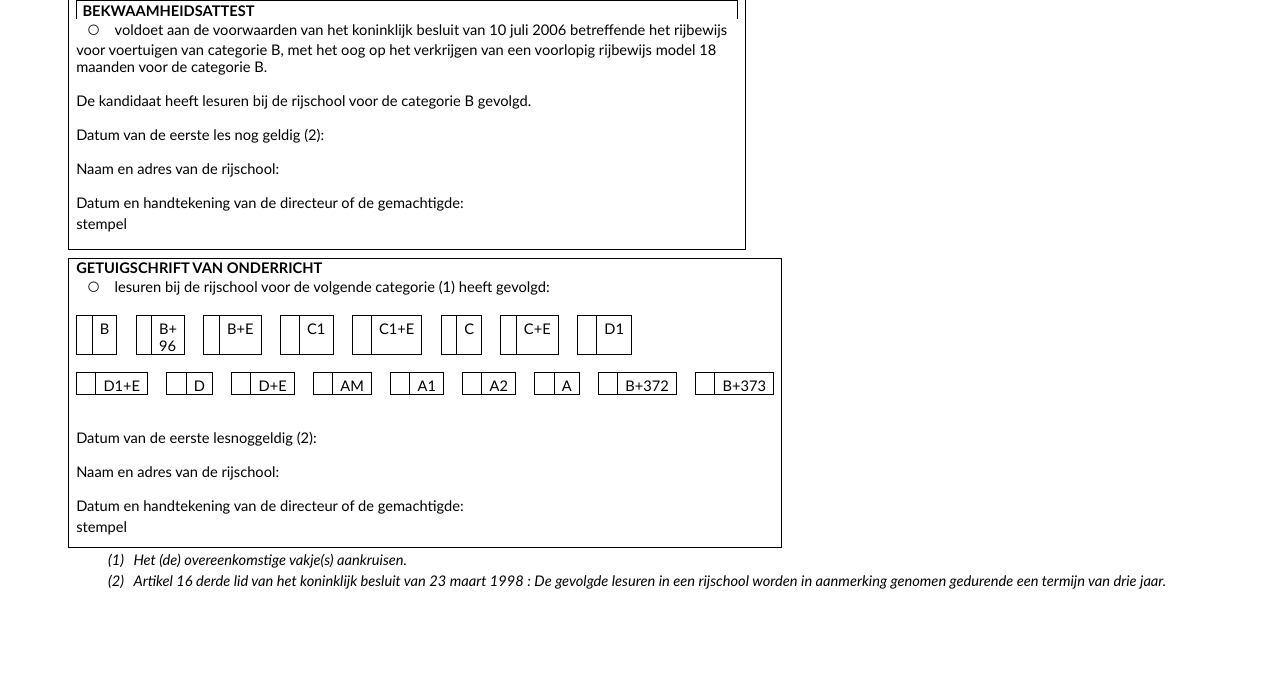
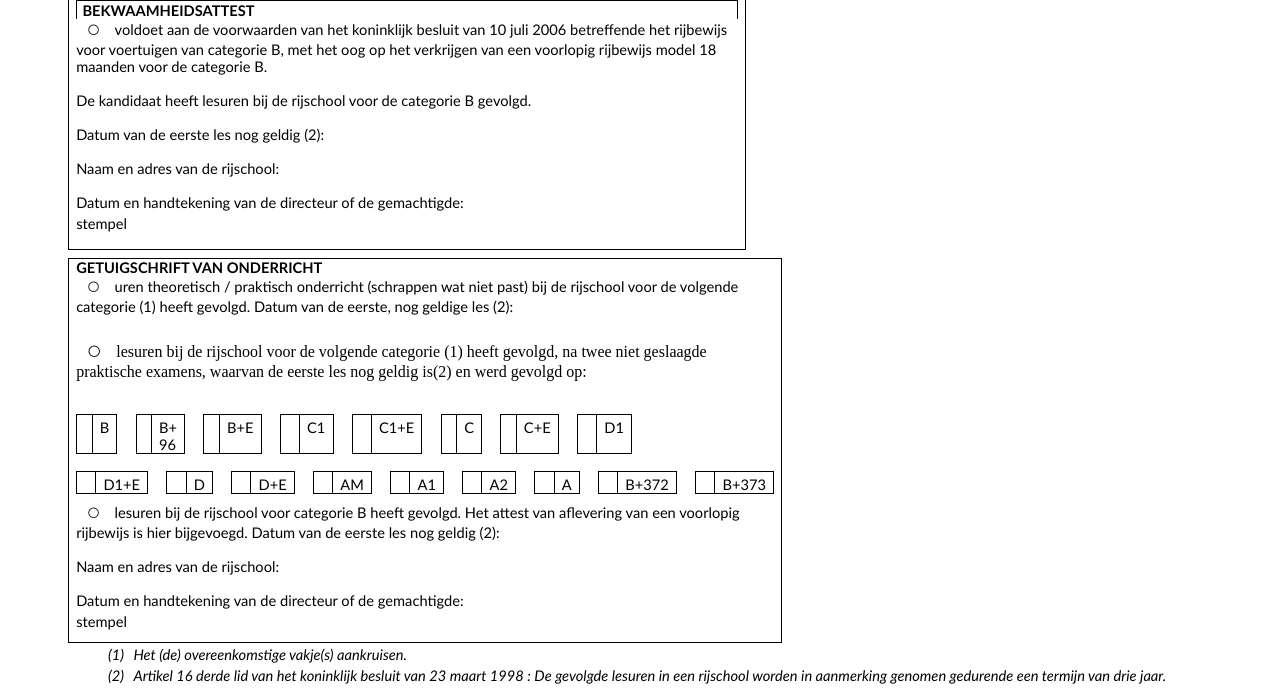
Before and after one commit to ddccffvv/euro2000, a Flask app: template templates/getuigeschrift.html in a window 1280 px wide. Shown: the part 347-1040 px from the top of the page. Before the commit the page ends 936 px from the top, so only its background shows below. Run offline with Flask 2, Linux system fonts and the light colour scheme; the template is opened without the code that fills it: most values are stand-ins (such as "Sample title", 1, 10 or a date in 2020); parts of the project's set-up code (start-up, migrations or seed data) failed here and were passed over.

Commit message:
udated new getuigschrift template

```diff
--- a/app.py
+++ b/app.py
@@ -533,6 +533,11 @@ def hello():
         rc = False
         rce = False
         rb96= False
+	thpr = False
+	twoex = False
+	tempor = False
+	theorie = False
+	praktijk = False
 	dat = request.form["datum"]
         if request.form["type"] == "bekwaamheidsattest":
             ba = True
@@ -540,15 +545,26 @@ def hello():
         else:
             ba = False
             gs = True
-            if request.form["getuigeschrift"] == "B":
+	    print request.form["type"]
+	    if request.form["type"] == "theoriepraktijk":
+                thpr = True
+	    if request.form["type"] == "twoexamns":
+                twoex = True
+	    if request.form["type"] == "temporary":
+                tempor = True
+	    if request.form["theoriepraktijk"] == "theorie":
+                theorie = True
+	    if request.form["theoriepraktijk"] == "praktijk":
+                praktijk = True
+            if request.form["getuigeschrift"] == "B" and not tempor:
 	        rb = True
-            elif request.form["getuigeschrift"] == "BE":
+            elif request.form["getuigeschrift"] == "BE" and not tempor:
 		rbe = True
-            elif request.form["getuigeschrift"] == "C":
+            elif request.form["getuigeschrift"] == "C" and not tempor:
 		rc = True
-            elif request.form["getuigeschrift"] == "CE":
+            elif request.form["getuigeschrift"] == "CE" and not tempor:
 		rce = True
-            elif request.form["getuigeschrift"] == "B96":
+            elif request.form["getuigeschrift"] == "B96" and not tempor:
 		rb96 = True
 	i = request.form["identifier"]
         try:
@@ -563,7 +579,7 @@ def hello():
 	    students[i].id_nr = request.form["nrrr"]
 	    students[i].save()
 
-        return render_template('getuigeschrift.html', naam = n, voornaam = vn, geboortedatum = gd, identiteitskaart = nrid, adres = a, postcode = pc, inschrijving = nrin, rijksregister=nrrr, directeur = d, erkenningsnummer = e, lesuren = l, eerstelesnoggeldig=elng, adresrijschool=arijschool, attest=ba, getuigeschrift=gs, rrb=rb, rrbe=rbe, rrc=rc, rrce=rce, rrb96=rb96, datum=dat)
+	return render_template('getuigeschrift.html', naam = n, voornaam = vn, geboortedatum = gd, identiteitskaart = nrid, adres = a, postcode = pc, inschrijving = nrin, rijksregister=nrrr, directeur = d, erkenningsnummer = e, lesuren = l, eerstelesnoggeldig=elng, adresrijschool=arijschool, attest=ba, getuigeschrift=gs, rrb=rb, rrbe=rbe, rrc=rc, rrce=rce, rrb96=rb96, datum=dat, theoriepraktijk = thpr, twoexamns= twoex, temporary=tempor, theorie=theorie, praktijk=praktijk)
 
 @app.route('/save-invoice', methods=["POST"])
 @requires_auth
--- a/templates/getuigeschrift.html
+++ b/templates/getuigeschrift.html
@@ -1084,18 +1084,54 @@ normal'><span lang=NL-BE style='font-size:5.0pt;mso-ansi-language:NL-BE'><o:p>&n
   <span lang=EN-US style='padding:10px; font-family:"Arial Unicode MS","serif";
   mso-fareast-font-family:"Arial Unicode MS";mso-bidi-font-family:"Arial Unicode MS";
   mso-ansi-language:NL-BE'>
-{% if getuigeschrift %}
+{% if theoriepraktijk %}
   &#9679;
 {% else %}
   &#8413;
 {% endif %}
+	        </span>
+		  <span style='mso-ansi-language:NL-BE'> <span lang=NL-BE>
+				  uren
+{% if theoriepraktijk %}
+{% if theorie %}
+theoretisch / <del>praktisch</del> onderricht
+{% else %}
+<del>theoretisch</del> / praktisch onderricht
+{% endif %}
+{% else %}
+theoretisch / praktisch onderricht
+{% endif %}
+(schrappen wat niet past) bij de
+	      rijschool voor de volgende categorie (1) heeft gevolgd.</span></span><span
+			        lang=NL-BE style='mso-ansi-language:DE'> </span><span lang=DE
+				style='mso-ansi-language:DE'>Datum van de eerste, nog geldige les (2):
+{% if theoriepraktijk %}
+{{ eerstelesnoggeldig }}
+{% endif %}
+
+				  <o:p></o:p></span><br><br></p>
+			      <p class=MsoNormal style='margin-bottom:0in;margin-bottom:.0001pt;line-height:
+			        normal'><span lang=DE style='font-size:5.0pt;mso-ansi-language:DE'><o:p>&nbsp;</o:p></span></p>
+  <span lang=EN-US style='padding:10px; font-family:"Arial Unicode MS","serif";
+  mso-fareast-font-family:"Arial Unicode MS";mso-bidi-font-family:"Arial Unicode MS";
+  mso-ansi-language:NL-BE'>
+{% if twoexamns %}
+  &#9679;
+{% else %}
+  &#8413;
+{% endif %}
   </span><span lang=NL-BE style='mso-ansi-language:
   NL-BE'><span style='mso-tab-count:1'></span>
-{% if getuigeschrift %}
+{% if twoexamns %}
 {{ lesuren }}
 {% endif %}
- lesuren bij
-  de rijschool voor de volgende categorie (1) heeft gevolgd:<o:p></o:p></span></p>
+lesuren bij de rijschool voor de volgende categorie (1) heeft gevolgd, na
+  twee niet geslaagde praktische examens, waarvan de eerste les nog geldig is(2)
+    en werd gevolgd op:
+{% if twoexamns %}
+{{ eerstelesnoggeldig }}
+{% endif %}
+ <o:p></o:p></span></p>
   <p class=MsoNormal style='margin-bottom:0cm;margin-bottom:.0001pt;line-height:
   normal'><span lang=NL-BE style='mso-ansi-language:NL-BE'><o:p>&nbsp;</o:p></span></p>
   <table class=MsoNormalTable border=1 cellspacing=0 cellpadding=0 width=523
@@ -1478,17 +1514,31 @@ X
     </td>
    </tr>
   </table>
-  <p class=MsoNormal style='margin-bottom:0cm;margin-bottom:.0001pt;line-height:
-  normal'><span lang=DE style='mso-ansi-language:DE'><o:p>&nbsp;</o:p></span></p>
-  <p class=MsoNormal style='margin-bottom:0cm;margin-bottom:.0001pt;line-height:
-  normal'><span lang=DE style='mso-ansi-language:DE'><o:p>&nbsp;</o:p></span></p>
-  <p class=MsoNormal style='margin-bottom:0cm;margin-bottom:.0001pt;line-height:
-  normal'><span lang=DE style='mso-ansi-language:DE'>Datum van de eerste lesnoggeldig
-      (2):
-{% if getuigeschrift %}
+  <p class=MsoNormal style='margin-bottom:0in;margin-bottom:.0001pt;line-height:
+    normal'><span lang=DE style='font-size:5.0pt;mso-ansi-language:DE'><o:p>&nbsp;</o:p></span></p>
+      <p class=MsoNormal style='margin-bottom:0in;margin-bottom:.0001pt;line-height:
+      normal'>
+      <span lang=EN-US style='padding:10px; font-family:"Arial Unicode MS","serif";
+  mso-fareast-font-family:"Arial Unicode MS";mso-bidi-font-family:"Arial Unicode MS";
+  mso-ansi-language:NL-BE'>
+{% if temporary %}
+  &#9679;
+{% else %}
+  &#8413;
+{% endif %}
+		</span><span style='mso-ansi-language:EN-US'> </span><span
+		  lang=NL-BE style='mso-ansi-language:NL-BE'>
+{% if temporary %}
+{{ lesuren  }}
+{% endif %}
+
+ lesuren bij de rijschool voor
+		      categorie B heeft gevolgd. Het attest van aflevering van een voorlopig
+		        rijbewijs is hier bijgevoegd. Datum van de eerste les nog geldig (2):
+{% if temporary %}
 {{ eerstelesnoggeldig }}
 {% endif %}
-<o:p></o:p></span></p>
+			  <o:p></o:p></span></p>
   <p class=MsoListParagraphCxSpFirst style='margin:0cm;margin-bottom:.0001pt;
   mso-add-space:auto;line-height:normal'><span lang=DE style='mso-ansi-language:
   DE'><o:p>&nbsp;</o:p></span></p>
```
Also changed, not shown: templates/getuigeschrift_form.html (+12 -2 lines).
